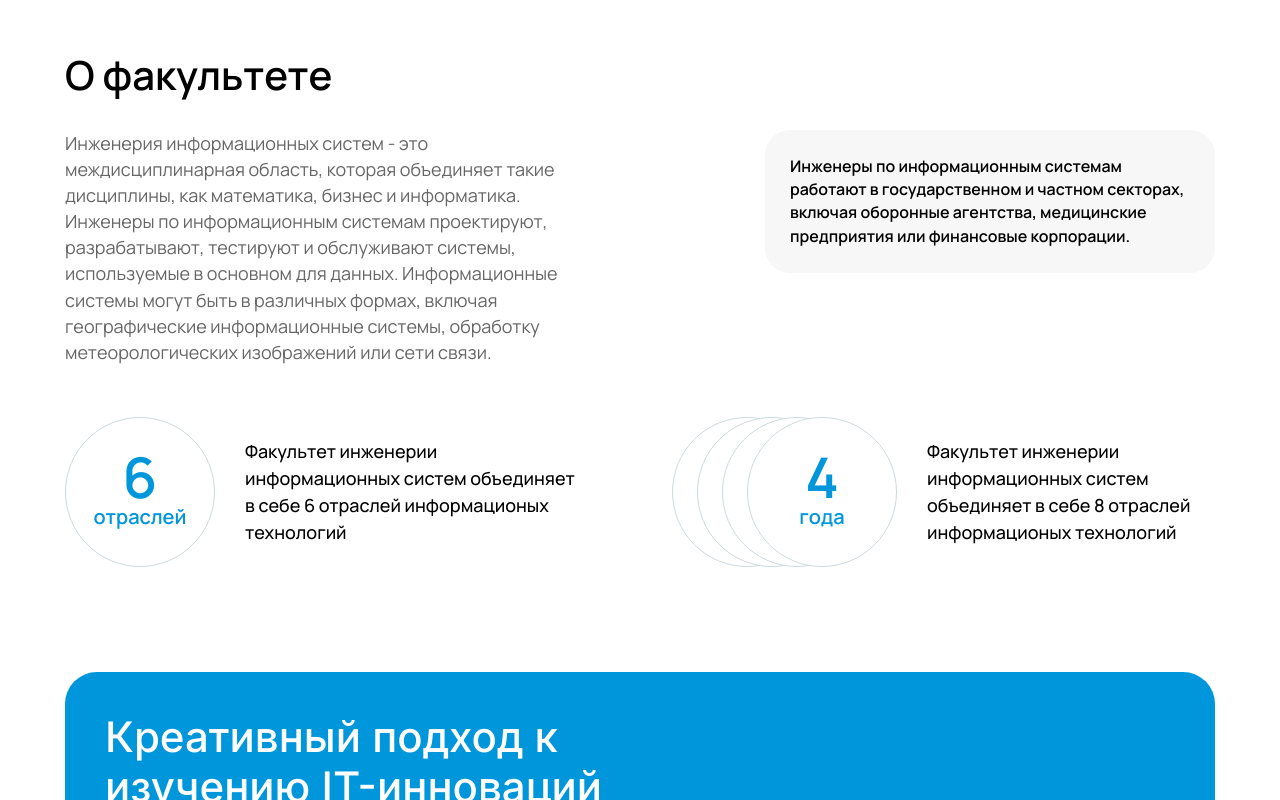
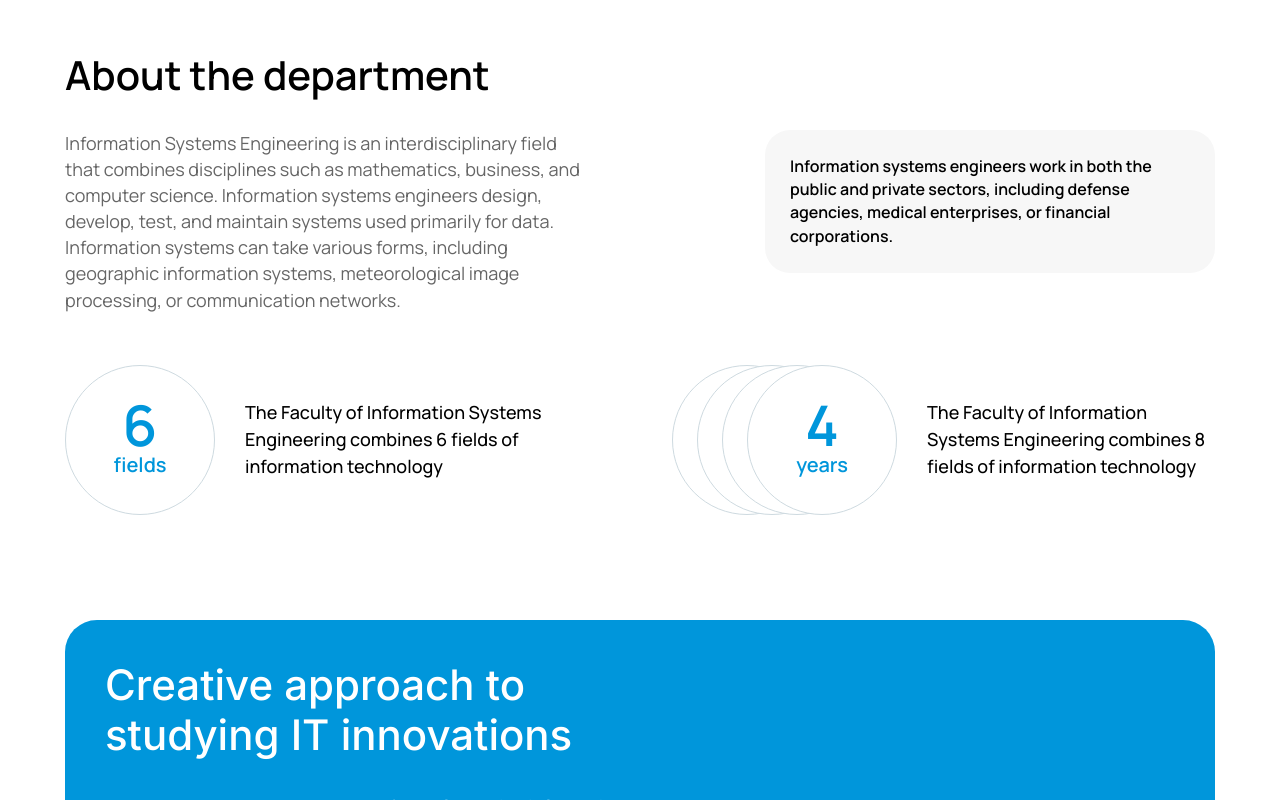
Before and after one commit to IsmailGa/kiut_ise_kafedra, a Next.js app: page /en in a window 1280 px wide. Shown: the part 820-1620 px from the top of the page. Built offline with nearby package versions, Linux system fonts and the light colour scheme.

Commit message:
added new values to multilang

```diff
--- a/app/[locale]/sections/2/SectionOne.tsx
+++ b/app/[locale]/sections/2/SectionOne.tsx
@@ -1,28 +1,28 @@
 import React from "react";
 import { Inter } from "next/font/google";
+import { useTranslations } from "next-intl";
 
 const inter = Inter({ subsets: ["latin"] });
 
 const SectionTwo = () => {
+  const t = useTranslations("main.sectionTwo");
+  const subSecOne = useTranslations("main.sectionTwo.subSectionOne");
+  const subSecTwo = useTranslations("main.sectionTwo.subSectionTwo");
+  const subSecThree = useTranslations("main.sectionTwo.subSectionThree");
+
   return (
     <section className="mt-[65px] flex flex-col w-full gap-[25px]">
-      <h1 className="2xl:text-[56px] xl:text-[40px] lg:text-[32px] font-semibold">О факультете</h1>
+      <h1 className="2xl:text-[56px] xl:text-[40px] lg:text-[32px] font-semibold">
+        {t("title")}
+      </h1>
       <div className="flex flex-col w-full 2xl:gap-[60px] gap-[52px]">
         {/* SECTION 1 */}
         <div className="flex justify-between md:flex-row flex-col items-start gap-[48px]">
           <p className="text-[#666666] xl:text-[18px] text-[16px] leading-[145%] 2xl:max-w-[640px] xl:max-w-[520px] lg:max-w-[420px] font-normal">
-            Инженерия информационных систем - это междисциплинарная область,
-            которая объединяет такие дисциплины, как математика, бизнес и
-            информатика. Инженеры по информационным системам проектируют,
-            разрабатывают, тестируют и обслуживают системы, используемые в
-            основном для данных. Информационные системы могут быть в различных
-            формах, включая географические информационные системы, обработку
-            метеорологических изображений или сети связи.
+            {subSecOne("descriptionOne")}
           </p>
           <p className="p-[25px] rounded-[25px] bg-[#F7F7F7] text-[16px] leading-[145%] 2xl:max-w-[500px] xl:max-w-[450px] lg:max-w-[360px] font-semibold">
-            Инженеры по информационным системам работают в государственном и
-            частном секторах, включая оборонные агентства, медицинские
-            предприятия или финансовые корпорации.
+            {subSecOne("descriptionTwo")}
           </p>
         </div>
         {/* SECTION 2 */}
@@ -33,11 +33,12 @@ const SectionTwo = () => {
               <span className="text-[56px] font-semibold leading-[50px] block">
                 6
               </span>
-              <p className="text-[20px] font-semibold block">отраслей</p>
+              <p className="text-[20px] font-semibold block">
+                {subSecTwo("cardOne.title")}
+              </p>
             </div>
             <p className="text-[18px] font-medium max-w-[330px]">
-              Факультет инженерии информационных систем объединяет в себе 6
-              отраслей информационых технологий
+              {subSecTwo("cardOne.description")}
             </p>
           </div>
           {/* CARD 2 */}
@@ -51,12 +52,13 @@ const SectionTwo = () => {
                 <span className="text-[56px] font-semibold leading-[50px] block">
                   4
                 </span>
-                <p className="text-[20px] font-semibold block">года</p>
+                <p className="text-[20px] font-semibold block">
+                  {subSecTwo("cardTwo.title")}
+                </p>
               </div>
             </div>
             <p className="text-[18px] font-medium max-w-[330px]">
-              Факультет инженерии информационных систем объединяет в себе 8
-              отраслей информационых технологий
+              {subSecTwo("cardTwo.description")}
             </p>
           </div>
         </div>
@@ -64,12 +66,13 @@ const SectionTwo = () => {
       {/* SECTION 3 */}
       <div className="bg-laptop relative after:right-0 overflow-hidden bg-primary 2xl:rounded-[40px] xl:rounded-[32px] rounded-[30px] xl:p-[40px] p-[32px] w-full flex 2xl:mt-[100px] xl:mt-[80px] mt-[65px]">
         <div className="flex flex-col 2xl:gap-[40px] xl:gap-[36px] gap-[18px] 2xl:max-w-[750px] xl:max-w-[580px] max-w-[450px]">
-          <h1 className={`2xl:text-[56px] xl:text-[42px] text-[32px] font-medium ${inter.className} text-white leading-[120%]`}>
-            Креативный подход к изучению IT-инноваций
+          <h1
+            className={`2xl:text-[56px] xl:text-[42px] text-[32px] font-medium ${inter.className} text-white leading-[120%]`}
+          >
+            {subSecThree("title")}
           </h1>
           <p className="xl:text-[18px] text-[16px] font-normal ${inter.className} text-white leading-[120%]">
-            Современная программа и методика обучения информационных технологий
-            фокусирует внимание на эффективное осваивание материалов студентами
+            {subSecThree("description")}
           </p>
         </div>
       </div>
--- a/locales/en.json
+++ b/locales/en.json
@@ -11,9 +11,35 @@
     "apply": "Apply",
     "menu": "Menu"
   },
-
+  "main": {
+    "sectionOne": {
+      "title": "Information Systems Engineering",
+      "description": "We train IT specialists and help people master technology and digital skills."
+    },
+    "sectionTwo": {
+      "title" : "About the department",
+      "subSectionOne": {
+        "descriptionOne": "Information Systems Engineering is an interdisciplinary field that combines disciplines such as mathematics, business, and computer science. Information systems engineers design, develop, test, and maintain systems used primarily for data. Information systems can take various forms, including geographic information systems, meteorological image processing, or communication networks.",
+        "descriptionTwo": "Information systems engineers work in both the public and private sectors, including defense agencies, medical enterprises, or financial corporations."
+      },
+      "subSectionTwo": {
+        "cardOne": {
+          "title": "fields",
+          "description": "The Faculty of Information Systems Engineering combines 6 fields of information technology"
+        },
+        "cardTwo": {
+          "title": "years",
+          "description": "The Faculty of Information Systems Engineering combines 8 fields of information technology"
+        }
+      },
+      "subSectionThree": {
+        "title": "Creative approach to studying IT innovations",
+        "description": "The modern program and methodology of teaching information technology focuses on the effective mastering of materials by students"
+      }
+    }
+  },
   "LocaleSwitcher": {
-    "label": "Change Lanuage",
+    "label": "Change Language",
     "locale": "{locale, select, uz {🇺🇿 uzbek} en {🇺🇸 english} ru {🇷🇺 russian} other {unknown}}"
   }
 }
--- a/locales/ru.json
+++ b/locales/ru.json
@@ -11,8 +11,35 @@
     "apply": "Оставить заявку",
     "menu": "Меню"
   },
+  "main": {
+    "sectionOne": {
+      "title": "Инженерия информационных систем",
+      "description": "Мы обучаем ИТ-специалистов и помогаем людям овладевать технологиями и цифровыми навыками."
+    },
+    "sectionTwo": {
+      "title": "О кафедре",
+      "subSectionOne": {
+        "descriptionOne": "Инженерия информационных систем - это междисциплинарная область, которая объединяет такие дисциплины, как математика, бизнес и компьютерные науки. Инженеры информационных систем разрабатывают, тестируют и поддерживают системы, используемые в основном для обработки данных. Информационные системы могут принимать различные формы, включая географические информационные системы, обработку метеорологических изображений или коммуникационные сети.",
+        "descriptionTwo": "Инженеры информационных систем работают как в государственном, так и в частном секторах, включая оборонные агентства, медицинские предприятия или финансовые корпорации."
+      },
+      "subSectionTwo": {
+        "cardOne": {
+          "title": "направления",
+          "description": "Факультет инженерии информационных систем объединяет 6 направлений информационных технологий"
+        },
+        "cardTwo": {
+          "title": "годы",
+          "description": "Факультет инженерии информационных систем объединяет 8 направлений информационных технологий"
+        }
+      },
+      "subSectionThree": {
+        "title": "Творческий подход к изучению ИТ-инноваций",
+        "description": "Современная программа и методика преподавания информационных технологий ориентированы на эффективное освоение материалов студентами"
+      }
+    }
+  },
   "LocaleSwitcher": {
     "label": "Поменять язык",
-    "locale": "{locale, select, uz {🇺🇿 uzbek} en {🇺🇸 english} ru {🇷🇺 russian} other {unknown}}"
+    "locale": "{locale, select, uz {🇺🇿 узбек} en {🇺🇸 английский} ru {🇷🇺 русский} other {неизвестный}}"
   }
 }
--- a/locales/uz.json
+++ b/locales/uz.json
@@ -11,6 +11,33 @@
     "apply": "Ariza qoldiring",
     "menu": "Menyu"
   },
+  "main": {
+    "sectionOne": {
+      "title": "Axborot tizimlari muhandisligi",
+      "description": "Biz IT mutaxassislarini tayyorlaymiz va odamlarga texnologiyalar va raqamli ko'nikmalarni egallashga yordam beramiz."
+    },
+    "sectionTwo": {
+      "title": "Kafedra haqida",
+      "subSectionOne": {
+        "descriptionOne": "Axborot tizimlari muhandisligi - bu matematika, biznes va kompyuter fanlari kabi fanlarni birlashtiruvchi fanlararo soha. Axborot tizimlari muhandislari asosan ma'lumotlarni qayta ishlash uchun ishlatiladigan tizimlarni loyihalashtiradi, ishlab chiqadi, sinovdan o'tkazadi va qo'llab-quvvatlaydi. Axborot tizimlari turli shakllarda bo'lishi mumkin, jumladan, geografik axborot tizimlari, meteorologik tasvirlarni qayta ishlash yoki aloqa tarmoqlari.",
+        "descriptionTwo": "Axborot tizimlari muhandislari davlat va xususiy sektorlarda, jumladan, mudofaa agentliklari, tibbiyot korxonalari yoki moliyaviy korporatsiyalarda ishlaydi."
+      },
+      "subSectionTwo": {
+        "cardOne": {
+          "title": "yo'nalishlar",
+          "description": "Axborot tizimlari muhandisligi fakulteti 6 ta axborot texnologiyalari yo'nalishini birlashtiradi"
+        },
+        "cardTwo": {
+          "title": "yillar",
+          "description": "Axborot tizimlari muhandisligi fakulteti 8 ta axborot texnologiyalari yo'nalishini birlashtiradi"
+        }
+      },
+      "subSectionThree": {
+        "title": "IT innovatsiyalarini o'rganishga ijodiy yondashuv",
+        "description": "Axborot texnologiyalarini o'qitishning zamonaviy dasturi va metodikasi talabalar tomonidan materiallarni samarali o'zlashtirishga qaratilgan"
+      }
+    }
+  },
   "LocaleSwitcher": {
     "label": "Tilni o'zgartirish",
     "locale": "{locale, select, uz {🇺🇿 uzbek} en {🇺🇸 english} ru {🇷🇺 russian} other {unknown}}"
--- a/types/teachers.ts
+++ b/types/teachers.ts
@@ -40,12 +40,9 @@ export interface Translations {
 
 export interface Teacher {
   uuid: string;
-  full_name: string;
   email: string;
-  role: string;
   scopus_link: string;
   image: string;
-  biography: string;
   research_interests: ResearchInterest[];
   publications: Publication[];
   work_experiences: WorkExperience[];
```
Also changed, not shown: app/[locale]/sections/1/SectionOne.tsx (+4 -3 lines), app/[locale]/teachers/[teachersId]/page.tsx (+12 -5 lines), app/[locale]/teachers/sections/TeacherCard.tsx (+14 -7 lines), components/footer.tsx (+82 -52 lines).
